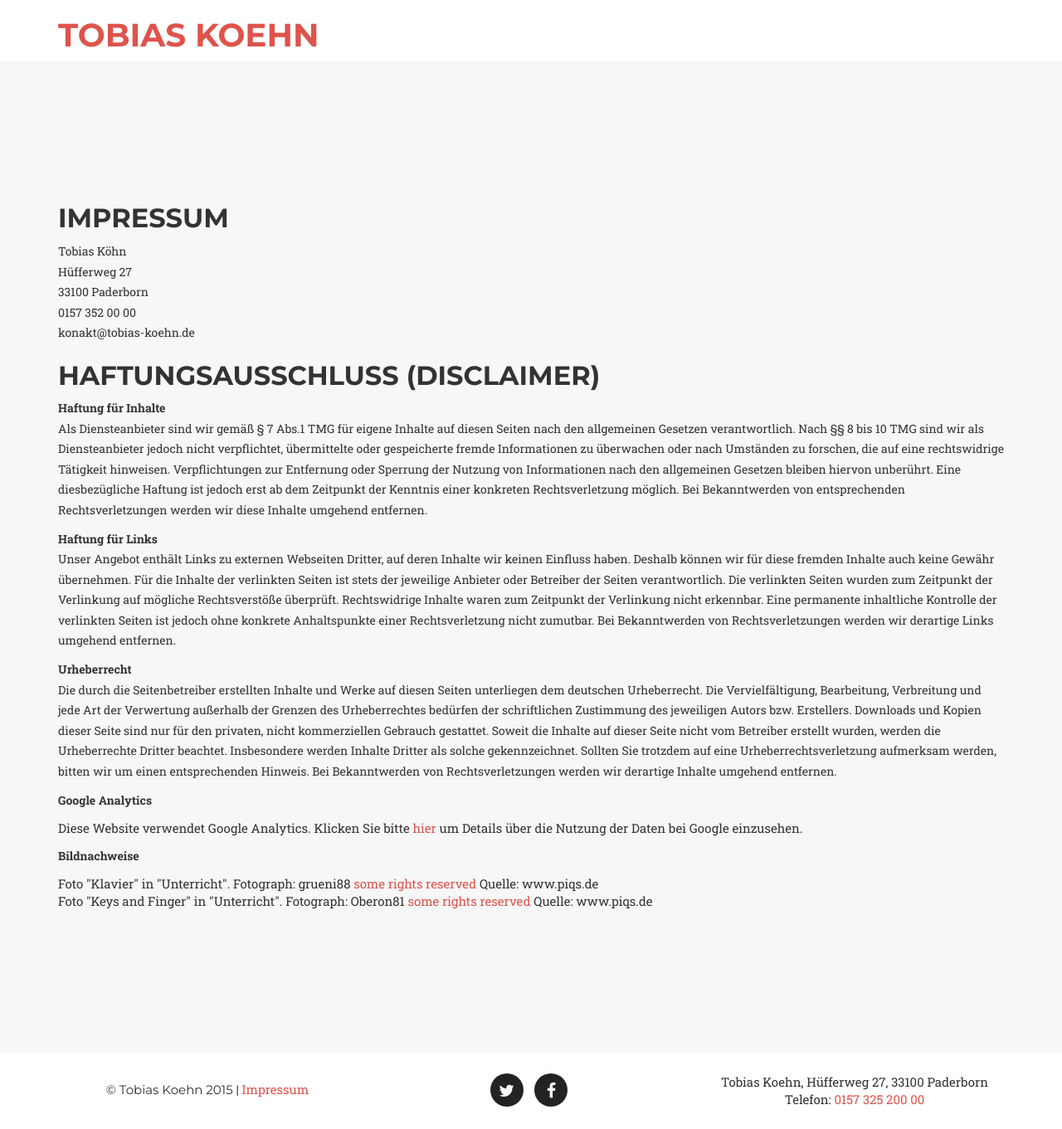
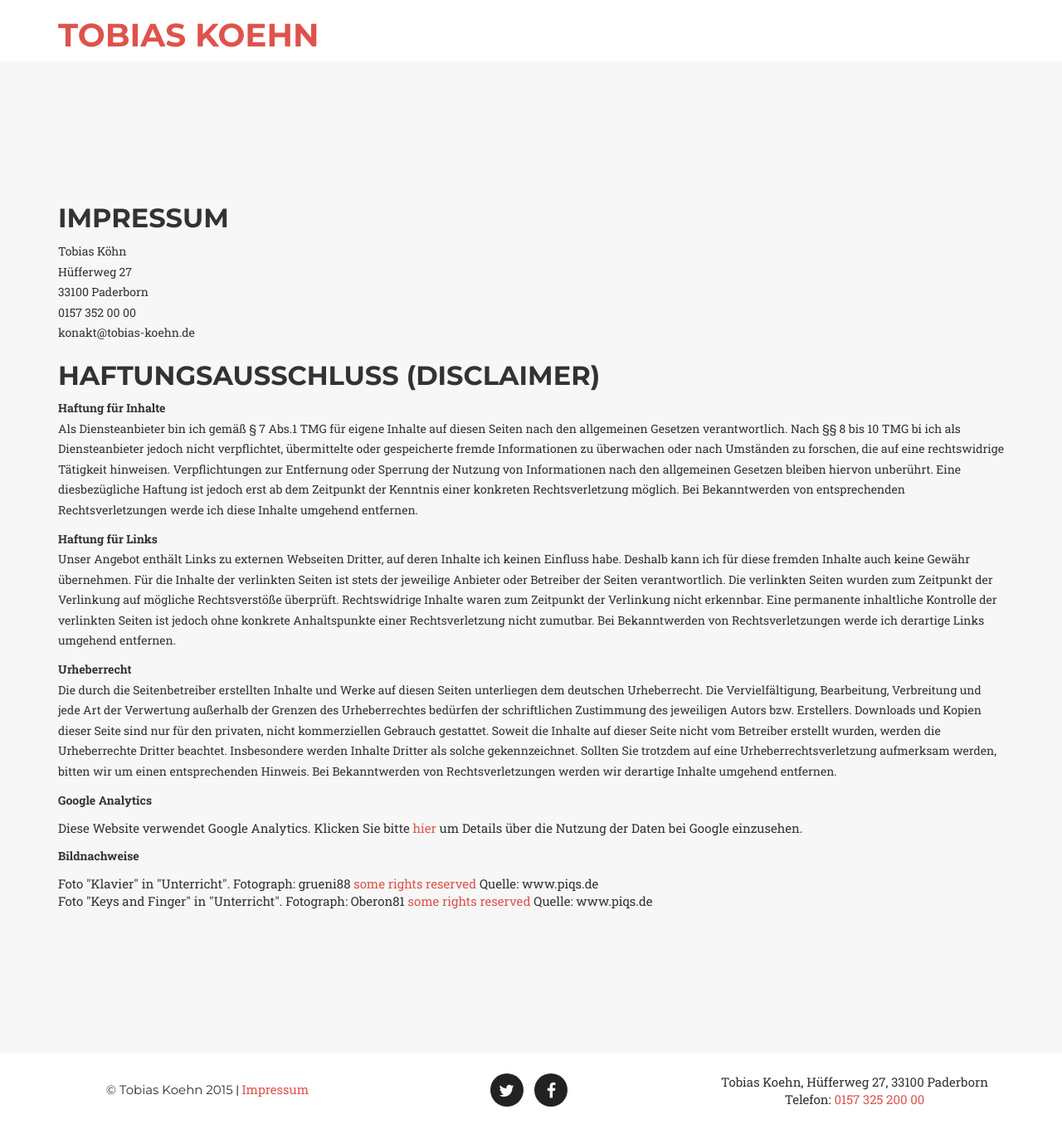
Before and after one commit to ToKoehn/tokoehn.github.io, a Jekyll site: the page built from impressum.html, in a window 1280 px wide. Shown: the whole page at 83% size. Built offline with Jekyll 4.4.1, drawn with Linux system fonts in a browser that asks for light colours; some web fonts are replaced.

Commit message:
Korrektur impressum

```diff
--- a/impressum.html
+++ b/impressum.html
@@ -9,9 +9,9 @@ layout: default
 
 <h2>Haftungsausschluss (Disclaimer) </h2>
 <p> <strong>Haftung für Inhalte</strong> <br>
-    Als Diensteanbieter sind wir gemäß § 7 Abs.1 TMG für eigene Inhalte auf diesen Seiten nach den allgemeinen Gesetzen verantwortlich. Nach §§ 8 bis 10 TMG sind wir als Diensteanbieter jedoch nicht verpflichtet, übermittelte oder gespeicherte fremde Informationen zu überwachen oder nach Umständen zu forschen, die auf eine rechtswidrige Tätigkeit hinweisen. Verpflichtungen zur Entfernung oder Sperrung der Nutzung von Informationen nach den allgemeinen Gesetzen bleiben hiervon unberührt. Eine diesbezügliche Haftung ist jedoch erst ab dem Zeitpunkt der Kenntnis einer konkreten Rechtsverletzung möglich. Bei Bekanntwerden von entsprechenden Rechtsverletzungen werden wir diese Inhalte umgehend entfernen. <br> </p>
+    Als Diensteanbieter bin ich gemäß § 7 Abs.1 TMG für eigene Inhalte auf diesen Seiten nach den allgemeinen Gesetzen verantwortlich. Nach §§ 8 bis 10 TMG bi ich als Diensteanbieter jedoch nicht verpflichtet, übermittelte oder gespeicherte fremde Informationen zu überwachen oder nach Umständen zu forschen, die auf eine rechtswidrige Tätigkeit hinweisen. Verpflichtungen zur Entfernung oder Sperrung der Nutzung von Informationen nach den allgemeinen Gesetzen bleiben hiervon unberührt. Eine diesbezügliche Haftung ist jedoch erst ab dem Zeitpunkt der Kenntnis einer konkreten Rechtsverletzung möglich. Bei Bekanntwerden von entsprechenden Rechtsverletzungen werde ich diese Inhalte umgehend entfernen. <br> </p>
 <p><strong> Haftung für Links</strong> <br>
-    Unser Angebot enthält Links zu externen Webseiten Dritter, auf deren Inhalte wir keinen Einfluss haben. Deshalb können wir für diese fremden Inhalte auch keine Gewähr übernehmen. Für die Inhalte der verlinkten Seiten ist stets der jeweilige Anbieter oder Betreiber der Seiten verantwortlich. Die verlinkten Seiten wurden zum Zeitpunkt der Verlinkung auf mögliche Rechtsverstöße überprüft. Rechtswidrige Inhalte waren zum Zeitpunkt der Verlinkung nicht erkennbar. Eine permanente inhaltliche Kontrolle der verlinkten Seiten ist jedoch ohne konkrete Anhaltspunkte einer Rechtsverletzung nicht zumutbar. Bei Bekanntwerden von Rechtsverletzungen werden wir derartige Links umgehend entfernen. <br> </p>
+    Unser Angebot enthält Links zu externen Webseiten Dritter, auf deren Inhalte ich keinen Einfluss habe. Deshalb kann ich für diese fremden Inhalte auch keine Gewähr übernehmen. Für die Inhalte der verlinkten Seiten ist stets der jeweilige Anbieter oder Betreiber der Seiten verantwortlich. Die verlinkten Seiten wurden zum Zeitpunkt der Verlinkung auf mögliche Rechtsverstöße überprüft. Rechtswidrige Inhalte waren zum Zeitpunkt der Verlinkung nicht erkennbar. Eine permanente inhaltliche Kontrolle der verlinkten Seiten ist jedoch ohne konkrete Anhaltspunkte einer Rechtsverletzung nicht zumutbar. Bei Bekanntwerden von Rechtsverletzungen werde ich derartige Links umgehend entfernen. <br> </p>
 <p><strong>Urheberrecht</strong> <br>
 Die durch die Seitenbetreiber erstellten Inhalte und Werke auf diesen Seiten unterliegen dem deutschen Urheberrecht. Die Vervielfältigung, Bearbeitung, Verbreitung und jede Art der Verwertung außerhalb der Grenzen des Urheberrechtes bedürfen der schriftlichen Zustimmung des jeweiligen Autors bzw. Erstellers. Downloads und Kopien dieser Seite sind nur für den privaten, nicht kommerziellen Gebrauch gestattet. Soweit die Inhalte auf dieser Seite nicht vom Betreiber erstellt wurden, werden die Urheberrechte Dritter beachtet. Insbesondere werden Inhalte Dritter als solche gekennzeichnet. Sollten Sie trotzdem auf eine Urheberrechtsverletzung aufmerksam werden, bitten wir um einen entsprechenden Hinweis. Bei Bekanntwerden von Rechtsverletzungen werden wir derartige Inhalte umgehend entfernen. <br>
 <p><strong>Google Analytics</strong> <br> </p>
```
